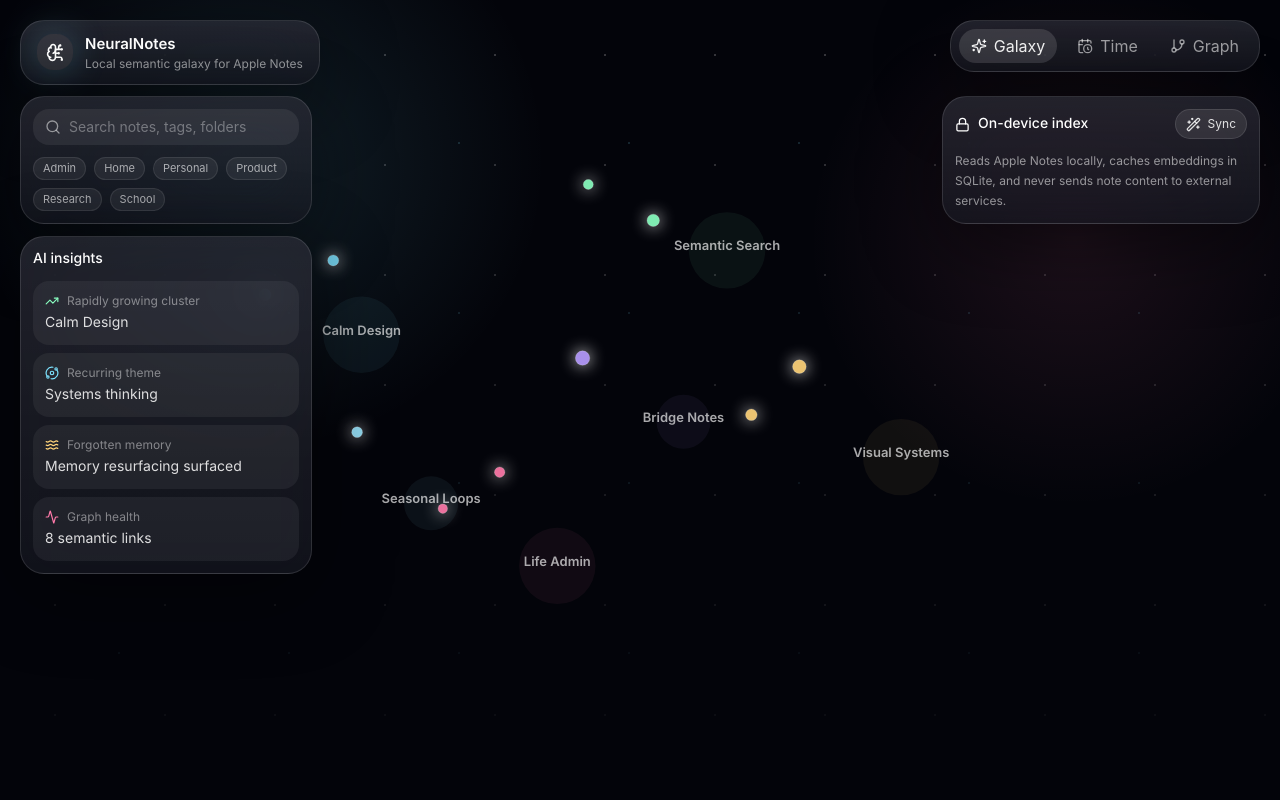
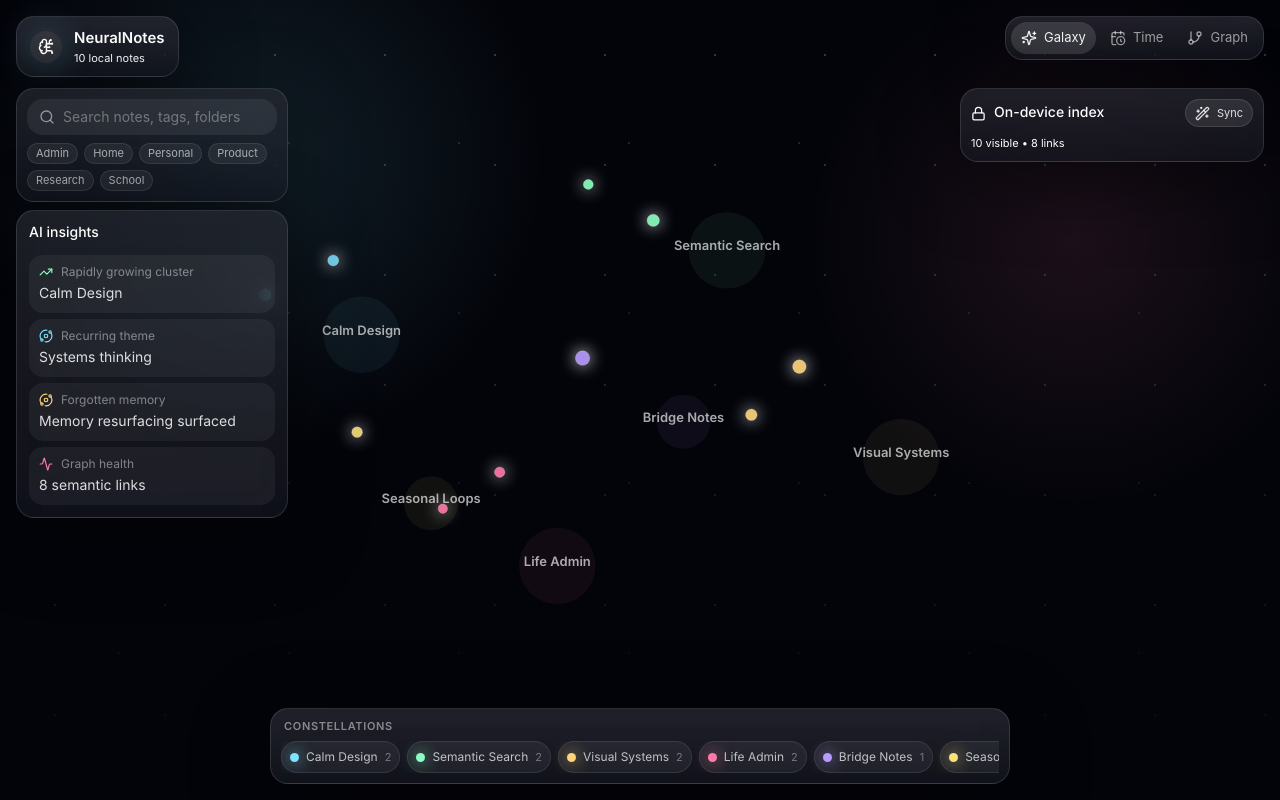
Before and after one commit to kveni12/NeuralNotes, a React (Vite) app in the folder apps/desktop/: page / in a window 1280 px wide. Built offline with nearby package versions, Linux system fonts and the light colour scheme; no server answers.

Commit message:
Add constellation legend and reduce map chrome

```diff
--- a/apps/desktop/src/App.tsx
+++ b/apps/desktop/src/App.tsx
@@ -1,6 +1,7 @@
 import { AnimatePresence, motion } from "framer-motion";
 import { BrainCircuit, CalendarClock, GitBranch, Lock, Search, Sparkles, WandSparkles } from "lucide-react";
 import { useEffect, useMemo, useState } from "react";
+import { ClusterLegend } from "./components/ClusterLegend";
 import { GalaxyView } from "./components/GalaxyView";
 import { InsightPanel } from "./components/InsightPanel";
 import { NotePreview } from "./components/NotePreview";
@@ -76,18 +77,18 @@ export function App() {
       <div className="absolute inset-0 starfield" />
       <div className="absolute inset-0 bg-[radial-gradient(circle_at_20%_20%,rgba(125,227,255,0.12),transparent_24%),radial-gradient(circle_at_84%_30%,rgba(255,122,170,0.10),transparent_22%),linear-gradient(180deg,rgba(3,4,10,0),rgba(3,4,10,0.92))]" />
 
-      <header className="pointer-events-none absolute left-0 right-0 top-0 z-20 flex items-start justify-between p-5">
+      <header className="pointer-events-none absolute left-0 right-0 top-0 z-20 flex items-start justify-between p-4">
         <motion.div
           initial={{ opacity: 0, y: -10 }}
           animate={{ opacity: 1, y: 0 }}
-          className="pointer-events-auto glass-panel flex items-center gap-3 px-4 py-3"
+          className="pointer-events-auto glass-panel top-brand"
         >
-          <div className="grid h-9 w-9 place-items-center rounded-2xl bg-white/10 shadow-glow">
-            <BrainCircuit size={19} />
+          <div className="grid h-8 w-8 place-items-center rounded-2xl bg-white/10 shadow-glow">
+            <BrainCircuit size={17} />
           </div>
           <div>
             <h1 className="text-[15px] font-semibold tracking-normal">NeuralNotes</h1>
-            <p className="text-xs text-white/55">Local semantic galaxy for Apple Notes</p>
+            <p className="text-[11px] text-white/48">{payload ? `${payload.notes.length} local notes` : "Indexing notes"}</p>
           </div>
         </motion.div>
 
@@ -95,7 +96,7 @@ export function App() {
           initial={{ opacity: 0, y: -10 }}
           animate={{ opacity: 1, y: 0 }}
           transition={{ delay: 0.06 }}
-          className="pointer-events-auto glass-panel flex items-center gap-2 px-2 py-2"
+          className="pointer-events-auto glass-panel mode-switcher"
         >
           {[
             ["galaxy", Sparkles, "Galaxy"],
@@ -127,8 +128,8 @@ export function App() {
         )}
       </section>
 
-      <aside className="pointer-events-none absolute bottom-5 left-5 top-24 z-20 flex w-[292px] flex-col gap-3">
-        <div className="pointer-events-auto glass-panel p-3">
+      <aside className="pointer-events-none absolute bottom-24 left-4 top-[88px] z-20 flex w-[min(23vw,272px)] min-w-[230px] flex-col gap-2">
+        <div className="pointer-events-auto glass-panel compact-panel p-2.5">
           <div className="flex items-center gap-2 rounded-2xl bg-white/[0.07] px-3 py-2">
             <Search size={16} className="text-white/50" />
             <input
@@ -138,7 +139,7 @@ export function App() {
               className="min-w-0 flex-1 bg-transparent text-sm outline-none placeholder:text-white/35"
             />
           </div>
-          <div className="mt-3 flex flex-wrap gap-2">
+          <div className="mt-2 flex flex-wrap gap-1.5">
             {folders.slice(0, 6).map((folder) => (
               <button key={folder} className="filter-chip">
                 {folder}
@@ -150,9 +151,9 @@ export function App() {
         <InsightPanel payload={payload} />
       </aside>
 
-      <aside className="pointer-events-none absolute bottom-5 right-5 top-24 z-20 flex w-[318px] flex-col gap-3">
-        <div className="pointer-events-auto glass-panel p-3">
-          <div className="mb-3 flex items-center justify-between">
+      <aside className="pointer-events-none absolute bottom-24 right-4 top-[88px] z-20 flex w-[min(24vw,304px)] min-w-[250px] flex-col gap-2">
+        <div className="pointer-events-auto glass-panel compact-panel p-2.5">
+          <div className="flex items-center justify-between">
             <div className="flex items-center gap-2 text-sm font-medium">
               <Lock size={15} />
               On-device index
@@ -162,9 +163,9 @@ export function App() {
               {syncing ? "Syncing" : "Sync"}
             </button>
           </div>
-          <p className="text-xs leading-5 text-white/55">
-            Reads Apple Notes locally, caches embeddings in SQLite, and never sends note content to external services.
-          </p>
+          <div className="mt-2 text-[11px] leading-4 text-white/48">
+            {payload ? `${filteredPayload?.notes.length ?? payload.notes.length} visible • ${payload.edges.length} links` : "Loading local cache"}
+          </div>
         </div>
 
         {mode === "time" && (
@@ -179,6 +180,10 @@ export function App() {
           {selected && <NotePreview note={selected} onClose={() => setSelected(null)} />}
         </AnimatePresence>
       </aside>
+
+      <div className="pointer-events-none absolute bottom-4 left-1/2 z-30 w-[min(740px,calc(100vw-36px))] -translate-x-1/2">
+        <ClusterLegend payload={payload} />
+      </div>
     </main>
   );
 }
--- /dev/null
+++ b/apps/desktop/src/components/ClusterLegend.tsx
@@ -0,0 +1,38 @@
+import { motion } from "framer-motion";
+import { clusterColor } from "../lib/colors";
+import type { GalaxyPayload } from "../lib/types";
+
+type Props = {
+  payload: GalaxyPayload | null;
+};
+
+export function ClusterLegend({ payload }: Props) {
+  const clusters = [...(payload?.clusters ?? [])].sort((a, b) => b.count - a.count).slice(0, 9);
+
+  if (!clusters.length) return null;
+
+  return (
+    <motion.div
+      initial={{ opacity: 0, y: 12 }}
+      animate={{ opacity: 1, y: 0 }}
+      className="pointer-events-auto glass-panel legend-panel"
+    >
+      <div className="legend-title">Constellations</div>
+      <div className="legend-scroll">
+        {clusters.map((cluster) => (
+          <div key={cluster.id} className="legend-chip" title={`${cluster.label}: ${cluster.count} notes`}>
+            <span
+              className="legend-dot"
+              style={{
+                backgroundColor: clusterColor(cluster.id),
+                boxShadow: `0 0 16px ${clusterColor(cluster.id)}`
+              }}
+            />
+            <span className="legend-label">{cluster.label}</span>
+            <span className="legend-count">{cluster.count}</span>
+          </div>
+        ))}
+      </div>
+    </motion.div>
+  );
+}
--- a/apps/desktop/src/components/GalaxyView.tsx
+++ b/apps/desktop/src/components/GalaxyView.tsx
@@ -1,5 +1,6 @@
 import * as d3 from "d3";
 import { useEffect, useMemo, useRef } from "react";
+import { clusterColors } from "../lib/colors";
 import type { GalaxyPayload, NoteNode } from "../lib/types";
 
 type Props = {
@@ -10,7 +11,6 @@ type Props = {
   onSelect: (note: NoteNode) => void;
 };
 
-const clusterColors = ["#7de3ff", "#8affc1", "#ffd47a", "#ff7aaa", "#b79cff", "#9ae6ff"];
 type SimNode = NoteNode & { sx: number; sy: number };
 
 export function GalaxyView({ payload, mode, searchQuery, selectedId, onSelect }: Props) {
--- a/apps/desktop/src/components/InsightPanel.tsx
+++ b/apps/desktop/src/components/InsightPanel.tsx
@@ -1,5 +1,5 @@
 import { motion } from "framer-motion";
-import { Activity, Orbit, TrendingUp, Waves } from "lucide-react";
+import { Activity, Orbit, TrendingUp } from "lucide-react";
 import type { GalaxyPayload } from "../lib/types";
 
 type Props = {
@@ -8,7 +8,7 @@ type Props = {
 
 export function InsightPanel({ payload }: Props) {
   const largest = payload ? [...payload.clusters].sort((a, b) => b.count - a.count)[0] : null;
-  const stale = payload?.notes.filter((note) => note.forgottenMonths >= 6).slice(0, 2) ?? [];
+  const stale = payload?.notes.filter((note) => note.forgottenMonths >= 6).slice(0, 1) ?? [];
 
   const insights = [
     {
@@ -24,7 +24,7 @@ export function InsightPanel({ payload }: Props) {
       tint: "text-neural-cyan"
     },
     {
-      icon: Waves,
+      icon: Orbit,
       label: "Forgotten memory",
       value: stale[0] ? `${stale[0].title} surfaced` : "None yet",
       tint: "text-neural-amber"
@@ -41,12 +41,12 @@ export function InsightPanel({ payload }: Props) {
     <motion.div
       initial={{ opacity: 0, x: -12 }}
       animate={{ opacity: 1, x: 0 }}
-      className="pointer-events-auto glass-panel p-3"
+      className="pointer-events-auto glass-panel compact-panel p-3"
     >
       <div className="mb-3 text-sm font-medium">AI insights</div>
-      <div className="space-y-2">
+      <div className="space-y-1.5">
         {insights.map(({ icon: Icon, label, value, tint }) => (
-          <div key={label} className="rounded-2xl bg-white/[0.055] p-3">
+          <div key={label} className="insight-row">
             <div className="flex items-center gap-2 text-xs text-white/45">
               <Icon size={14} className={tint} />
               {label}
--- /dev/null
+++ b/apps/desktop/src/lib/colors.ts
@@ -0,0 +1,5 @@
+export const clusterColors = ["#7de3ff", "#8affc1", "#ffd47a", "#ff7aaa", "#b79cff", "#f6e27f", "#7cc7ff", "#f09cff", "#a7f3d0"];
+
+export function clusterColor(clusterId: number) {
+  return clusterColors[Math.abs(clusterId) % clusterColors.length];
+}
--- a/apps/desktop/src/styles/globals.css
+++ b/apps/desktop/src/styles/globals.css
@@ -25,7 +25,7 @@ input {
 
 .glass-panel {
   border: 1px solid rgba(255, 255, 255, 0.12);
-  border-radius: 24px;
+  border-radius: 18px;
   background:
     linear-gradient(180deg, rgba(255, 255, 255, 0.105), rgba(255, 255, 255, 0.045)),
     rgba(8, 10, 20, 0.66);
@@ -33,14 +33,35 @@ input {
   backdrop-filter: blur(28px) saturate(1.35);
 }
 
+.top-brand {
+  display: flex;
+  align-items: center;
+  gap: 12px;
+  padding: 10px 13px;
+}
+
+.mode-switcher {
+  display: flex;
+  align-items: center;
+  gap: 4px;
+  padding: 5px;
+}
+
+.compact-panel {
+  background:
+    linear-gradient(180deg, rgba(255, 255, 255, 0.09), rgba(255, 255, 255, 0.038)),
+    rgba(8, 10, 20, 0.58);
+}
+
 .segmented-button {
   display: inline-flex;
   align-items: center;
   gap: 7px;
-  min-height: 34px;
+  min-height: 32px;
   border-radius: 17px;
-  padding: 0 12px;
+  padding: 0 10px;
   color: rgba(255, 255, 255, 0.58);
+  font-size: 13px;
   transition: 180ms ease;
 }
 
@@ -53,10 +74,16 @@ input {
   border: 1px solid rgba(255, 255, 255, 0.09);
   border-radius: 999px;
   background: rgba(255, 255, 255, 0.065);
-  padding: 5px 9px;
+  padding: 4px 8px;
   color: rgba(255, 255, 255, 0.62);
   font-size: 11px;
   line-height: 1;
+}
+
+.insight-row {
+  border-radius: 14px;
+  background: rgba(255, 255, 255, 0.05);
+  padding: 9px 10px;
 }
 
 .primary-button,
@@ -72,10 +99,10 @@ input {
 
 .primary-button {
   gap: 7px;
-  min-height: 30px;
+  min-height: 28px;
   border-radius: 15px;
-  padding: 0 10px;
-  font-size: 12px;
+  padding: 0 9px;
+  font-size: 11px;
 }
 
 .icon-button {
@@ -104,6 +131,64 @@ input {
   opacity: 0.28;
 }
 
+.legend-panel {
+  padding: 9px 10px 10px;
+}
+
+.legend-title {
+  padding: 0 3px 7px;
+  color: rgba(255, 255, 255, 0.48);
+  font-size: 11px;
+  font-weight: 600;
+  text-transform: uppercase;
+  letter-spacing: 0.06em;
+}
+
+.legend-scroll {
+  display: flex;
+  gap: 7px;
+  overflow-x: auto;
+  scrollbar-width: none;
+}
+
+.legend-scroll::-webkit-scrollbar {
+  display: none;
+}
+
+.legend-chip {
+  display: inline-flex;
+  align-items: center;
+  gap: 7px;
+  min-width: 0;
+  flex: 0 0 auto;
+  max-width: 190px;
+  border: 1px solid rgba(255, 255, 255, 0.09);
+  border-radius: 999px;
+  background: rgba(255, 255, 255, 0.06);
+  padding: 6px 8px;
+}
+
+.legend-dot {
+  width: 9px;
+  height: 9px;
+  flex: 0 0 auto;
+  border-radius: 999px;
+}
+
+.legend-label {
+  min-width: 0;
+  overflow: hidden;
+  color: rgba(255, 255, 255, 0.72);
+  font-size: 12px;
+  text-overflow: ellipsis;
+  white-space: nowrap;
+}
+
+.legend-count {
+  color: rgba(255, 255, 255, 0.38);
+  font-size: 11px;
+}
+
 .line-clamp-3 {
   display: -webkit-box;
   -webkit-line-clamp: 3;
```
